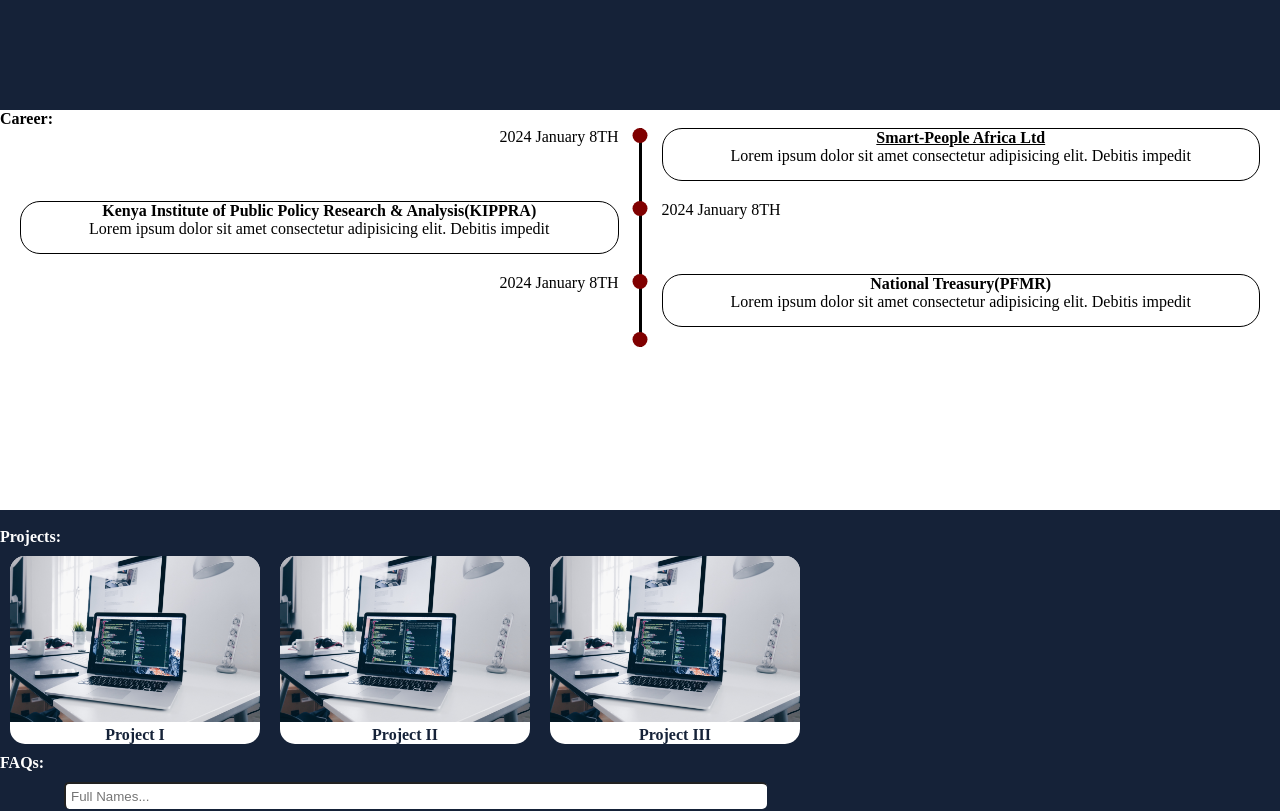
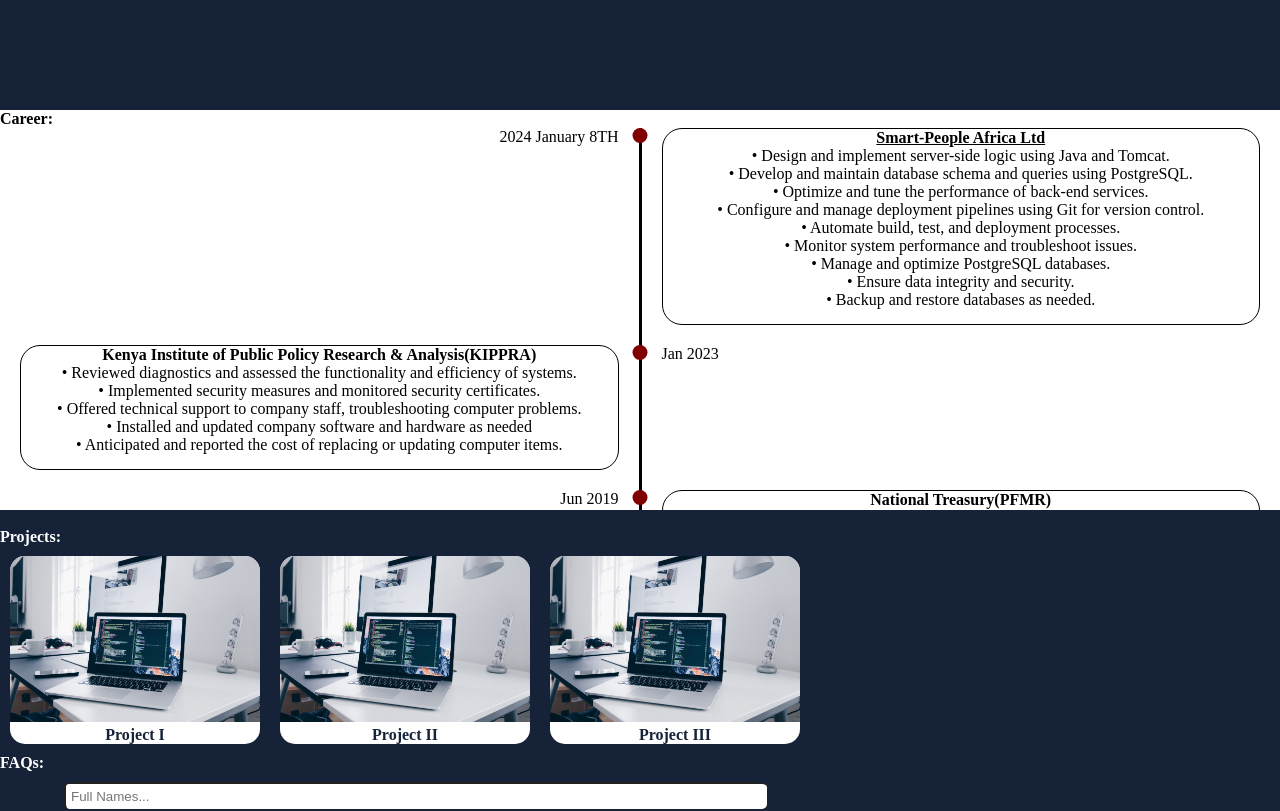
Before and after one commit to stillthskin/stillthskin.github.io, a React (Vite) app: page / in a window 1280 px wide. Shown: the part 580-1391 px from the top of the page. Built offline with nearby package versions, Linux system fonts and the light colour scheme.

Commit message:
Timeline edit 13_02_24

```diff
--- a/src/components/Timeline.jsx
+++ b/src/components/Timeline.jsx
@@ -1,8 +1,8 @@
 import React from "react"
 
 
-function Timeline(){
-    return(
+function Timeline() {
+    return (
         <>
 
             <div className="timeline">
@@ -17,20 +17,39 @@
                     </div>
                     <div className="component">
                         <div className="timeline_date achivement"><h4><b><u>Smart-People Africa Ltd</u></b></h4>
-                <p>Lorem ipsum dolor sit amet consectetur adipisicing elit. Debitis impedit</p></div>
+                            <ul>
+                                <li>• Design and implement server-side logic using Java and Tomcat.</li>
+                                <li>• Develop and maintain database schema and queries using PostgreSQL.</li>
+                                <li>• Optimize and tune the performance of back-end services.</li>
+                                <li>• Configure and manage deployment pipelines using Git for version control.</li>
+                                <li>• Automate build, test, and deployment processes.</li>
+                                <li>• Monitor system performance and troubleshoot issues.</li>
+                                <li>• Manage and optimize PostgreSQL databases.</li>
+                                <li>• Ensure data integrity and security.</li>
+                                <li>• Backup and restore databases as needed.</li>
+                            </ul>
+                        </div>
                     </div>
                     <div className="component">
                         <div className="timeline_date achivement"><h4><b>Kenya Institute of Public Policy Research & Analysis(KIPPRA)</b></h4>
-                <p>Lorem ipsum dolor sit amet consectetur adipisicing elit. Debitis impedit</p></div>
+                            <ul>
+                                <li>• Reviewed diagnostics and assessed the functionality and efficiency of systems.</li>
+                                <li>• Implemented security measures and monitored security certificates.</li>
+                                <li>• Offered technical support to company staff, troubleshooting computer problems.</li>
+                                <li>• Installed and updated company software and hardware as needed</li>
+                                <ul>• Anticipated and reported the cost of replacing or updating computer items.</ul>
+                            </ul>
+
+                        </div>
                     </div>
                     <div className="component_middle">
                         <div className="timeline_dot"></div>
                     </div>
                     <div className="component">
-                <div className="timeline_date date_left">2024 January 8TH</div>
+                        <div className="timeline_date date_left">Jan 2023</div>
                     </div>
                     <div className="component">
-                <div className="timeline_date date_right">2024 January 8TH</div>
+                        <div className="timeline_date date_right">Jun 2019</div>
                     </div>
 
                     <div className="component_middle">
@@ -39,7 +58,14 @@
                     </div>
                     <div className="component">
                         <div className="timeline_date achivement"><h4><b>National Treasury(PFMR)</b></h4>
-                <p>Lorem ipsum dolor sit amet consectetur adipisicing elit. Debitis impedit</p></div>
+                            <ul>
+                                <li>Support the IT team in maintaining hardware, software, and other systems.</li>
+                                <li>Assist with troubleshooting issues and provide technical support.</li>
+                                <li>Organize and maintain IT resources.</li>
+                                <li>Lend IT support in areas such as cybersecurity, programming, analytics, and data
+                                    center management.</li>
+                            </ul>
+                        </div>
                     </div>
                 </div>
             </div>
--- a/src/index.css
+++ b/src/index.css
@@ -274,6 +274,8 @@
 }
 .component{
     margin: 0 20px 20px 20px;
+    text-align: start;
+    justify-content: start;
 }
 
 .component_middle{
@@ -291,6 +293,7 @@
 .timeline_dot{
     position: absolute;
     left: 50%;
+    /*Dead center text*/
     transform: translateX(-50%);
     top:0;
     width: 15px;
```
Lines whose indentation alone changed are shown as unchanged.
